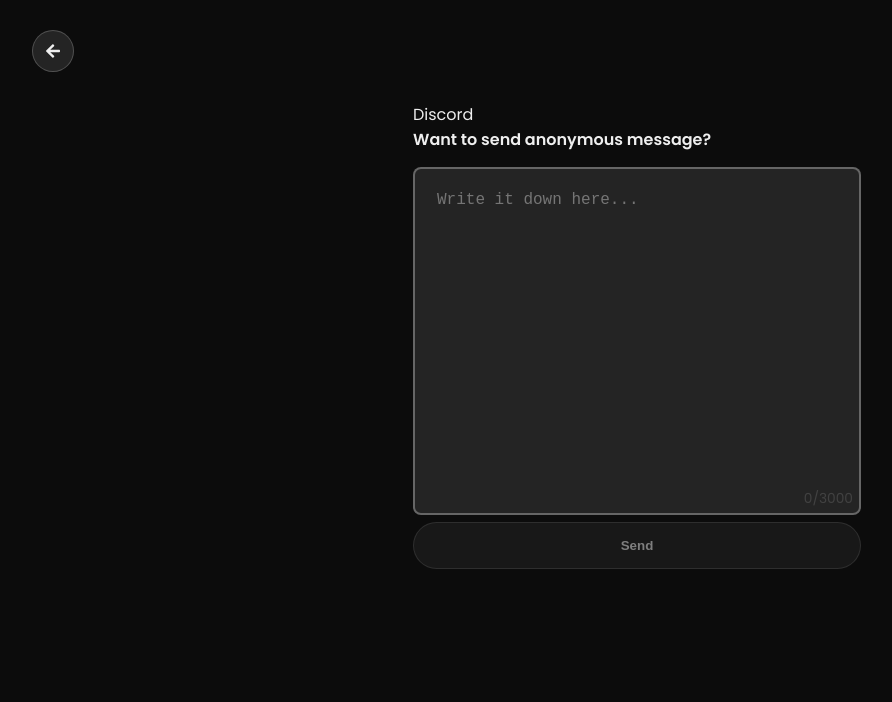
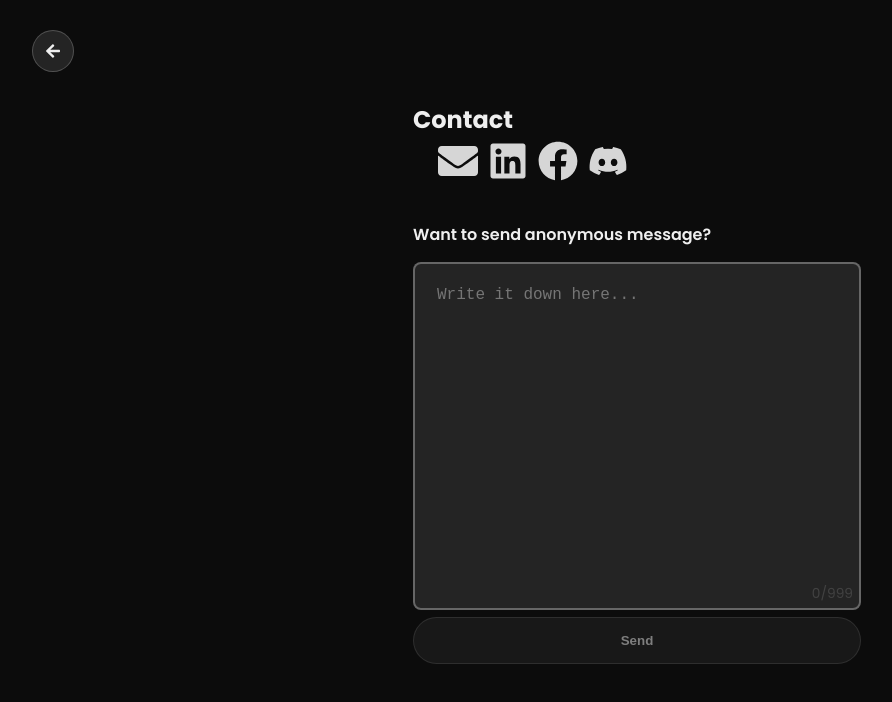
Before and after one commit to NurAlam123/natrium, a React (Vite) app: page /contact in a window 1280 px wide. Shown: the top 702 px of the page, without its empty margins (3-895 px from the left). Built offline with nearby package versions, Linux system fonts and the light colour scheme; no server answers.

Commit message:
Finished contact page

```diff
--- a/src/index.css
+++ b/src/index.css
@@ -21,6 +21,7 @@
     --secondary-text-color: #d6d6d6;
     --text-gray: #b5b5b5;
     --text-blue: #6090e8;
+    /* --text-lightblue: #5356FF; */
     /* Button */
     --btn-dark-1: rgba(255, 255, 255, 0.1);
     --btn-dark-2: rgba(255, 255, 255, 0.2);
@@ -112,6 +113,16 @@
     opacity: 1 !important;
 }
 
+.tooltip {
+    display: none;
+    font-size: 0.85rem;
+}
+
+.tooltip-parent:hover .tooltip {
+    display: block;
+    position: absolute;
+}
+
 /* Animations */
 .animation-ping {
     animation: ping 2s infinite;
--- a/src/main.jsx
+++ b/src/main.jsx
@@ -4,8 +4,25 @@
 import { RouterProvider } from 'react-router-dom'
 import route from './routes/Routes.jsx'
 
+import 'react-toastify/dist/ReactToastify.css';
+import { ToastContainer } from 'react-toastify';
+
 ReactDOM.createRoot(document.getElementById('root')).render(
   <React.StrictMode>
     <RouterProvider router={route}></RouterProvider>
+    {/* React Toast */}
+    <ToastContainer
+      position="top-center"
+      autoClose={4000}
+      hideProgressBar={false}
+      newestOnTop={false}
+      closeOnClick
+      rtl={false}
+      pauseOnFocusLoss
+      draggable
+      pauseOnHover
+      theme="colored"
+      transition:Bounce
+    />
   </React.StrictMode>,
 )
--- a/src/pages/Contact/Contact.css
+++ b/src/pages/Contact/Contact.css
@@ -6,6 +6,29 @@
     display: flex;
     justify-content: center;
     align-items: center;
+}
+
+.contact-links {
+    margin-left: 25px;
+    display: flex;
+    gap: 10px;
+}
+
+.contact-link {
+    cursor: pointer;
+    display: block;
+    font-size: 2.5rem;
+    color: var(--secondary-text-color);
+}
+
+.contact-link>div:hover {
+    color: var(--text-gray);
+    filter: blur(5px);
+}
+
+
+.note-main-container {
+    margin-top: 25px;
 }
 
 .note-container {
@@ -47,6 +70,7 @@
         width: 80%;
         height: 300px;
     }
+
     .character-counter {
         right: 6%;
     }
--- a/src/pages/Contact/Contact.jsx
+++ b/src/pages/Contact/Contact.jsx
@@ -1,9 +1,12 @@
 import CursorBlur from '../../components/shared/CursorBlur/CursorBlur';
 import GoBackButton from '../../components/shared/ui/GoBackButton/GoBackButton';
 import LoadingSpinner from '../../components/shared/ui/LoadingSpinner/LoadingSpinner';
-import './Contact.css'
-import sendMessage from "../../utils/discord-webhook"
-import { useState } from "react"
+import './Contact.css';
+import sendMessage from "../../utils/discord-webhook";
+import { useState } from "react";
+import { toast } from 'react-toastify';
+import { FaDiscord, FaEnvelope, FaFacebook, FaLinkedin } from 'react-icons/fa';
+
 
 const Contact = () => {
 
@@ -11,7 +14,7 @@
     const [overLimit, setOverLimit] = useState(false);
     const [disableButton, setDisableButton] = useState(true);
     const [loading, setLoading] = useState(false)
-    const charactersLimit = 3000;
+    const charactersLimit = 999;
 
 
     const countCharacters = (event) => {
@@ -28,9 +31,11 @@
         setLoading(true)
         setDisableButton(true)
         const send = await sendMessage(message);
-        // if (send) {
-
-        // }
+        if (send) {
+            toast("Your message successfully delivered. 😃")
+        } else {
+            toast.error("Oops... Couldn't deliver your message. Sorry! 😞",)
+        }
         setLoading(false)
         setDisableButton(false)
     }
@@ -43,7 +48,32 @@
             <section className="contact-container">
                 <div>
                     <div>
-                        Discord
+                        <h2>Contact</h2>
+                        <div className='contact-links'>
+                            <a className='contact-link tooltip-parent' href='mailto:nuralam.rsc@gmail.com' target='_blank'>
+                                <div><FaEnvelope /></div>
+                                <span className='tooltip'>Email</span>
+                            </a>
+                            <a className='contact-link tooltip-parent' href='https://www.linkedin.com/in/nur-alam404' target='_blank'>
+                                <div><FaLinkedin /></div>
+                                <span className='tooltip'>LinkedIn</span>
+                            </a>
+                            <a className='contact-link tooltip-parent' href='https://www.facebook.com/nur.0.alam' target='_blank'>
+                                <div><FaFacebook /></div>
+                                <span className='tooltip'>Facebook</span>
+                            </a>
+                            <a className='contact-link tooltip-parent'
+                                onClick={
+                                    () => {
+                                        window.navigator.clipboard.writeText('Nur Alam#9289');
+                                        toast("Discord username copied.")
+                                    }
+                                }
+                            >
+                                <div><FaDiscord /></div>
+                                <span className='tooltip'>Discord</span>
+                            </a>
+                        </div>
                     </div>
                     <div className='note-main-container'>
                         <p className="bold">Want to send anonymous message?</p>
--- a/src/pages/Projects/Projects.jsx
+++ b/src/pages/Projects/Projects.jsx
@@ -6,9 +6,9 @@
     <div>
       <CursorBlur />
       <GoBackButton />
-        <h2>
-          Under Development...
-        </h2>
+      <h2>
+        Under Development...
+      </h2>
     </div>
   )
 }
--- a/src/utils/discord-webhook.js
+++ b/src/utils/discord-webhook.js
@@ -16,7 +16,6 @@
 
     const res = await fetch(webhookUrl, requestOptions);
     const status = res.status;
-    // console.log(status)
     if(status == 400) return false;
     return true
 }
```
